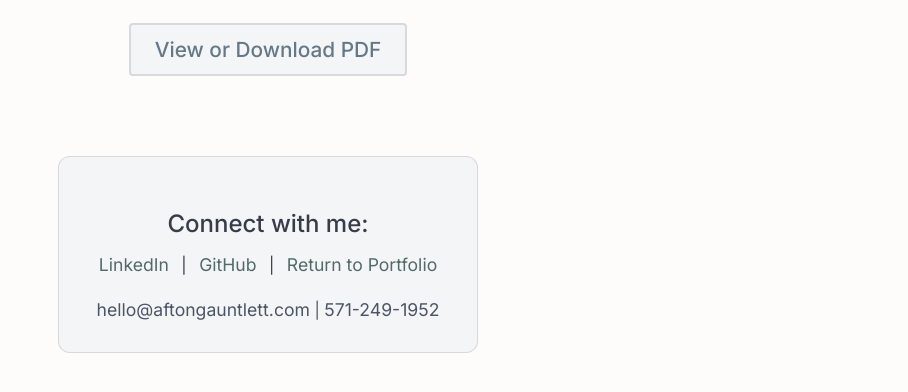
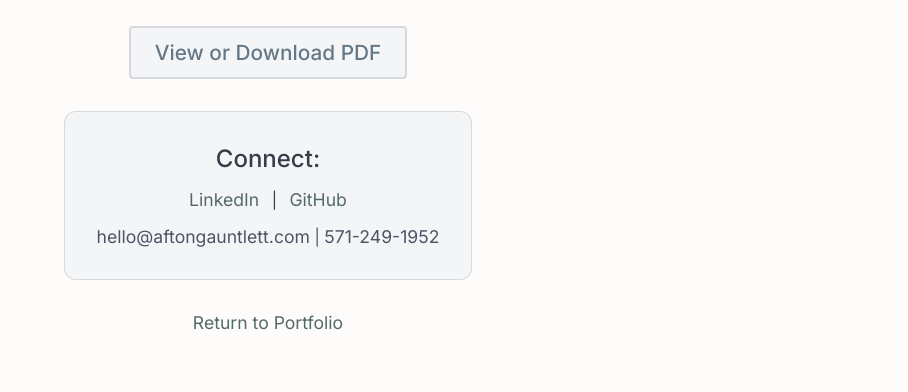
Before and after one commit to aftongauntlett/resume, a plain HTML site: page index.html in a window 1280 px wide. Shown: the part 306-698 px from the top of the page, without its empty margins (372-1280 px from the left). Drawn offline with nearby package versions, Linux system fonts and the light colour scheme.

Commit message:
style updates

```diff
--- a/index.html
+++ b/index.html
@@ -84,6 +84,8 @@
         font-family: var(--font-heading);
         font-weight: 500;
         color: var(--color-text);
+        margin: unset;
+        padding: unset;
       }
 
       a {
@@ -118,7 +120,6 @@
       }
 
       .connect-section {
-        margin-top: 3rem;
         padding: 2rem;
         background-color: var(--color-surface);
         border-radius: 12px;
@@ -135,7 +136,6 @@
       }
 
       .contact-info {
-        margin-top: 1.5rem;
         color: var(--color-muted);
       }
 
@@ -464,7 +464,7 @@
     </p>
 
     <div class="connect-section">
-      <h2 style="font-size: 1.5rem; margin-bottom: 1rem">Connect with me:</h2>
+      <h2>Connect:</h2>
       <div class="social-links">
         <a
           href="https://linkedin.com/in/afton-gauntlett"
@@ -479,16 +479,19 @@
           rel="noopener"
           >GitHub</a
         >
-        |
-        <a href="https://aftongauntlett.com" target="_blank" rel="noopener"
-          >Return to Portfolio</a
-        >
       </div>
       <div class="contact-info">
         <a href="mailto:hello@aftongauntlett.com">hello@aftongauntlett.com</a> |
         <a href="tel:571-249-1952">571-249-1952</a>
       </div>
     </div>
+
+    <!-- Portfolio Link -->
+    <p style="margin-top: 2rem">
+      <a href="https://aftongauntlett.com" target="_blank" rel="noopener"
+        >Return to Portfolio</a
+      >
+    </p>
 
     <script>
       // Initialize theme on page load
```
